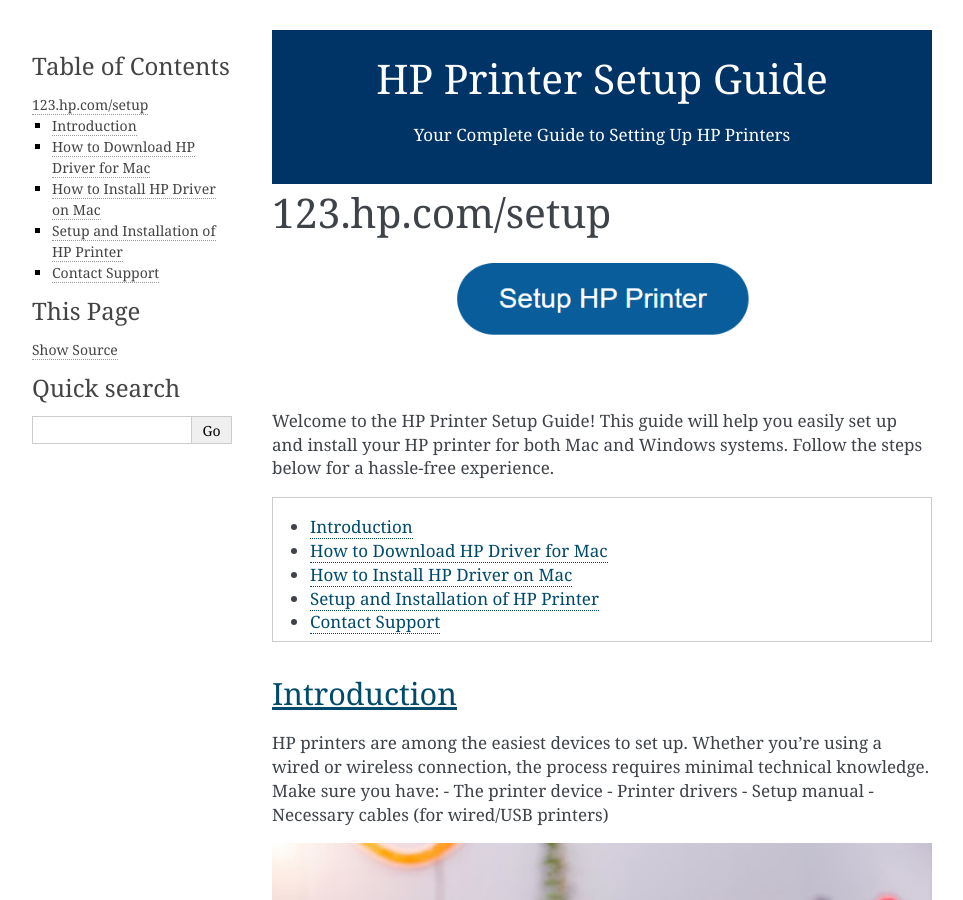
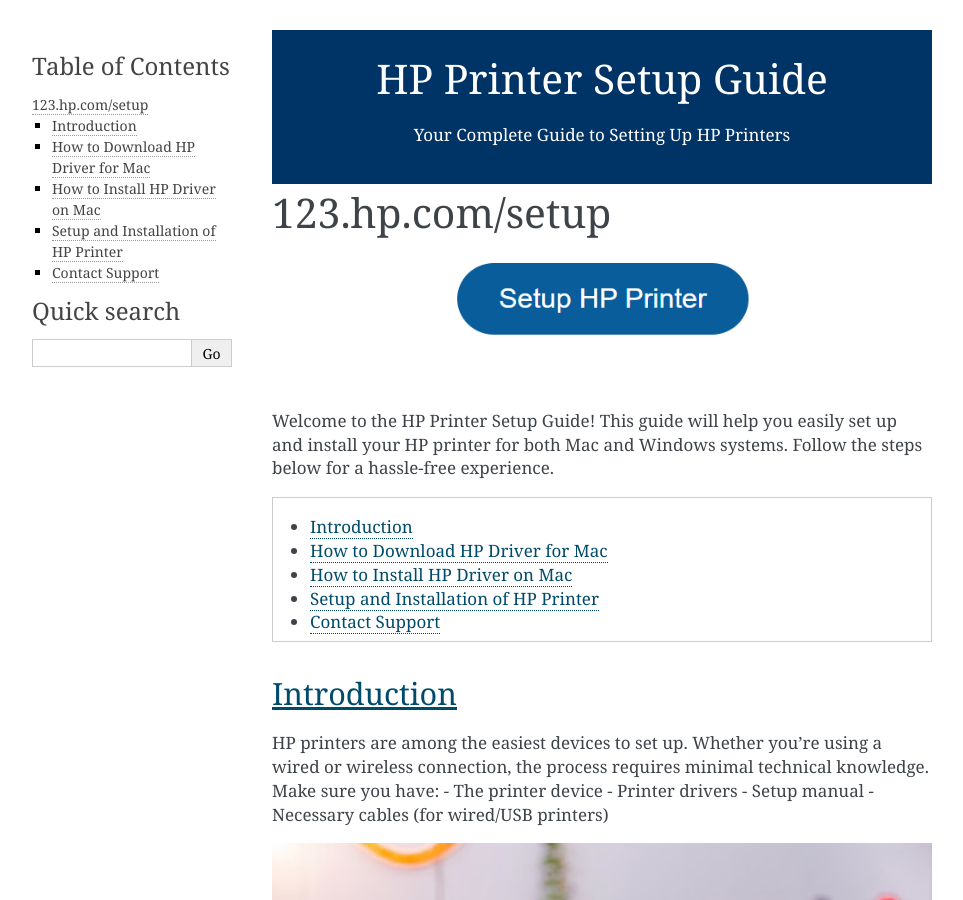
Before and after one commit to installhpprintersetup/hp, a Sphinx documentation site: the page built from docs/source/index.rst, in a window 1280 px wide and 900 px high. Shown: the whole window, without its empty margins (148-1111 px from the left). Built offline with Sphinx 7.4.7, drawn with Linux system fonts in a browser that asks for light colours.

Commit message:
Update conf.py

```diff
--- a/docs/source/conf.py
+++ b/docs/source/conf.py
@@ -46,3 +46,5 @@
 # here, relative to this directory. These files are copied after the built-in
 # static files, so a file named "default.css" will overwrite the built-in one.
 # html_static_path = ['_static']
+
+html_show_sourcelink = False  # Hides the "View page source" link
```
